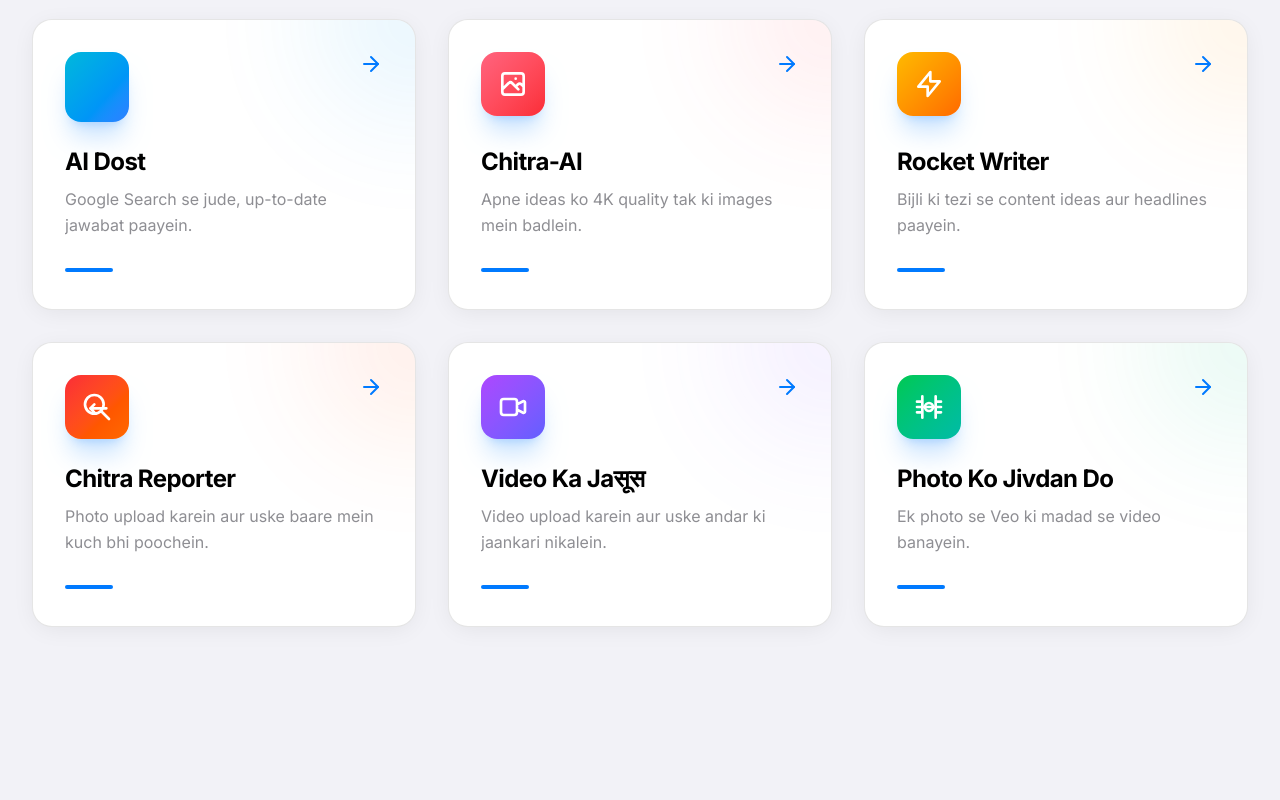
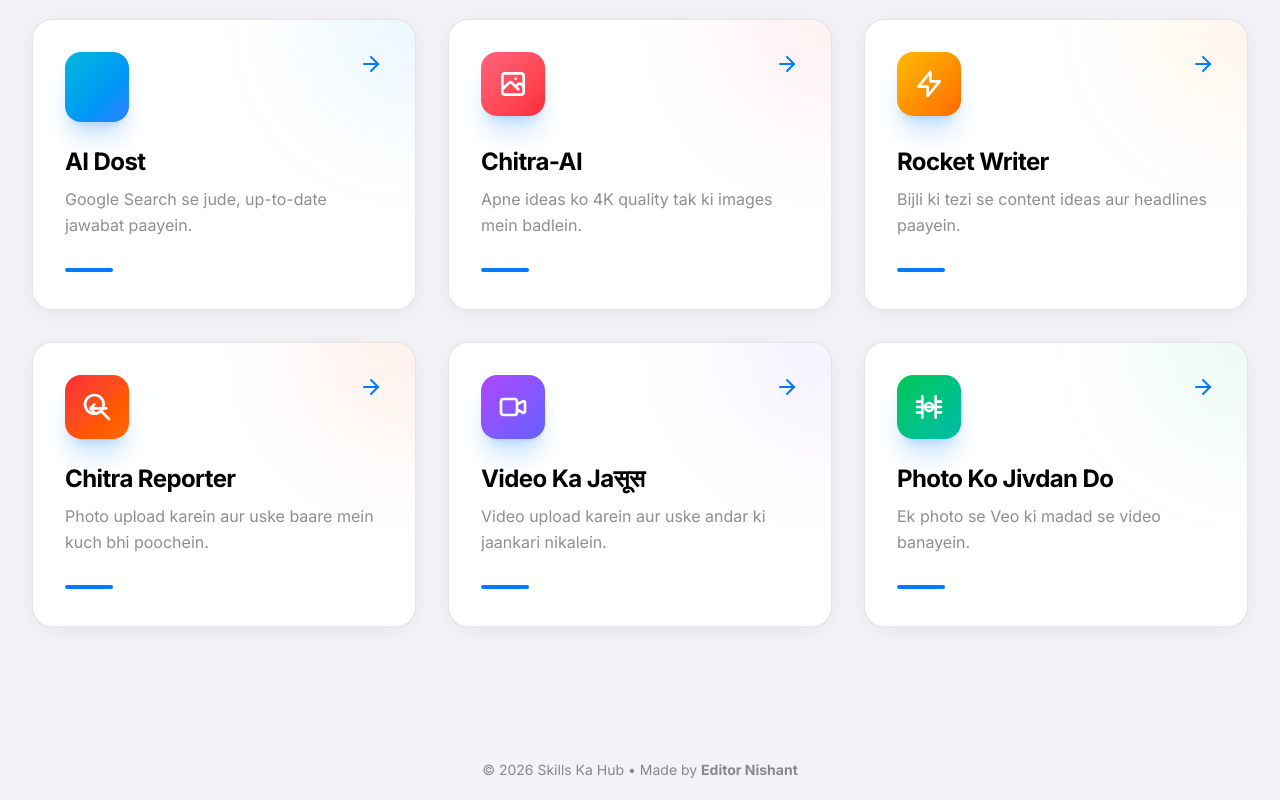
Before and after one commit to arvind90782-hash/skills-ka-Hub, a React (Vite) app: page / in a window 1280 px wide. Shown: the part 1336-2136 px from the top of the page. Before the commit the page ends 2075 px from the top, so only its background shows below. Built offline with nearby package versions, Linux system fonts and the light colour scheme; some icons are missing.

Commit message:
added footer watermark

```diff
--- a/App.tsx
+++ b/App.tsx
@@ -50,10 +50,9 @@ const AnimatedRoutes: React.FC = () => {
 const App: React.FC = () => {
   const [showIntro, setShowIntro] = useState(false);
 
-  // Preload video on mount
   useEffect(() => {
     const video = document.createElement('video');
-    video.src = "https://cdn.pixabay.com/video/2020/03/24/34015-399677271_large.mp4"; // Reliable Pixabay source
+    video.src = "https://cdn.pixabay.com/video/2020/03/24/34015-399677271_large.mp4";
     video.preload = "auto";
   }, []);
 
@@ -61,15 +60,27 @@ const App: React.FC = () => {
     <ThemeProvider>
       <HashRouter>
         <div className="min-h-screen bg-brand-primary font-sans text-brand-text transition-colors duration-700 selection:bg-brand-accent/30">
+
           <Header onLogoClick={() => setShowIntro(true)} />
+
           <main className="px-4 py-8 sm:px-6 lg:px-8 max-w-7xl mx-auto overflow-x-hidden">
             <AnimatedRoutes />
           </main>
+
+          <footer style={{
+            textAlign: "center",
+            padding: "20px",
+            fontSize: "14px",
+            color: "#888"
+          }}>
+            © 2026 Skills Ka Hub • Made by <b>Editor Nishant</b>
+          </footer>
 
           <CinematicIntro
             isOpen={showIntro}
             onClose={() => setShowIntro(false)}
           />
+
         </div>
       </HashRouter>
     </ThemeProvider>
@@ -77,11 +88,3 @@ const App: React.FC = () => {
 };
 
 export default App;
-<footer style={{
-  textAlign: "center",
-  padding: "20px",
-  fontSize: "14px",
-  color: "#888"
-}}>
-  © 2026 Skills Ka Hub • Made by <b>Editor Nishant</b>
-</footer>
```
